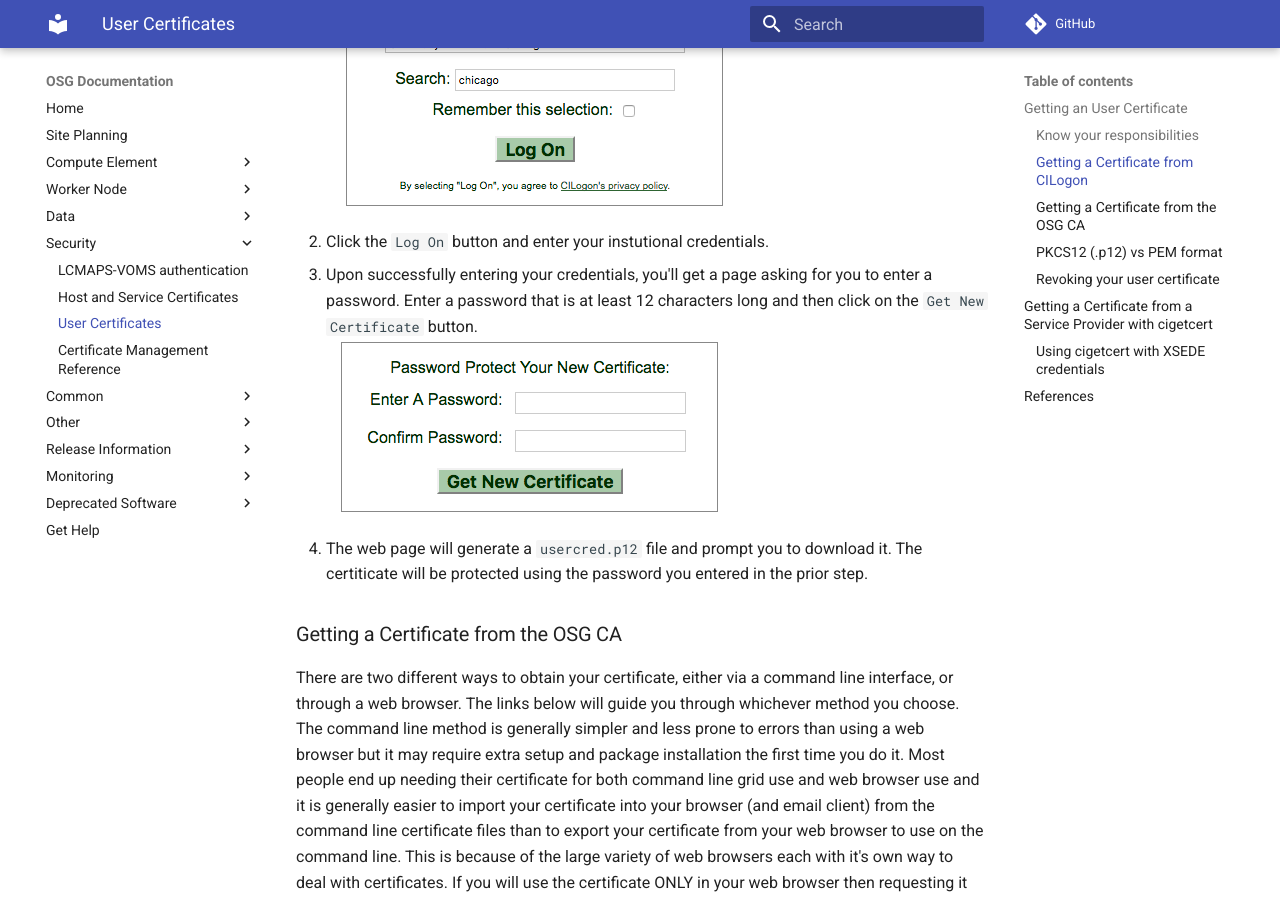
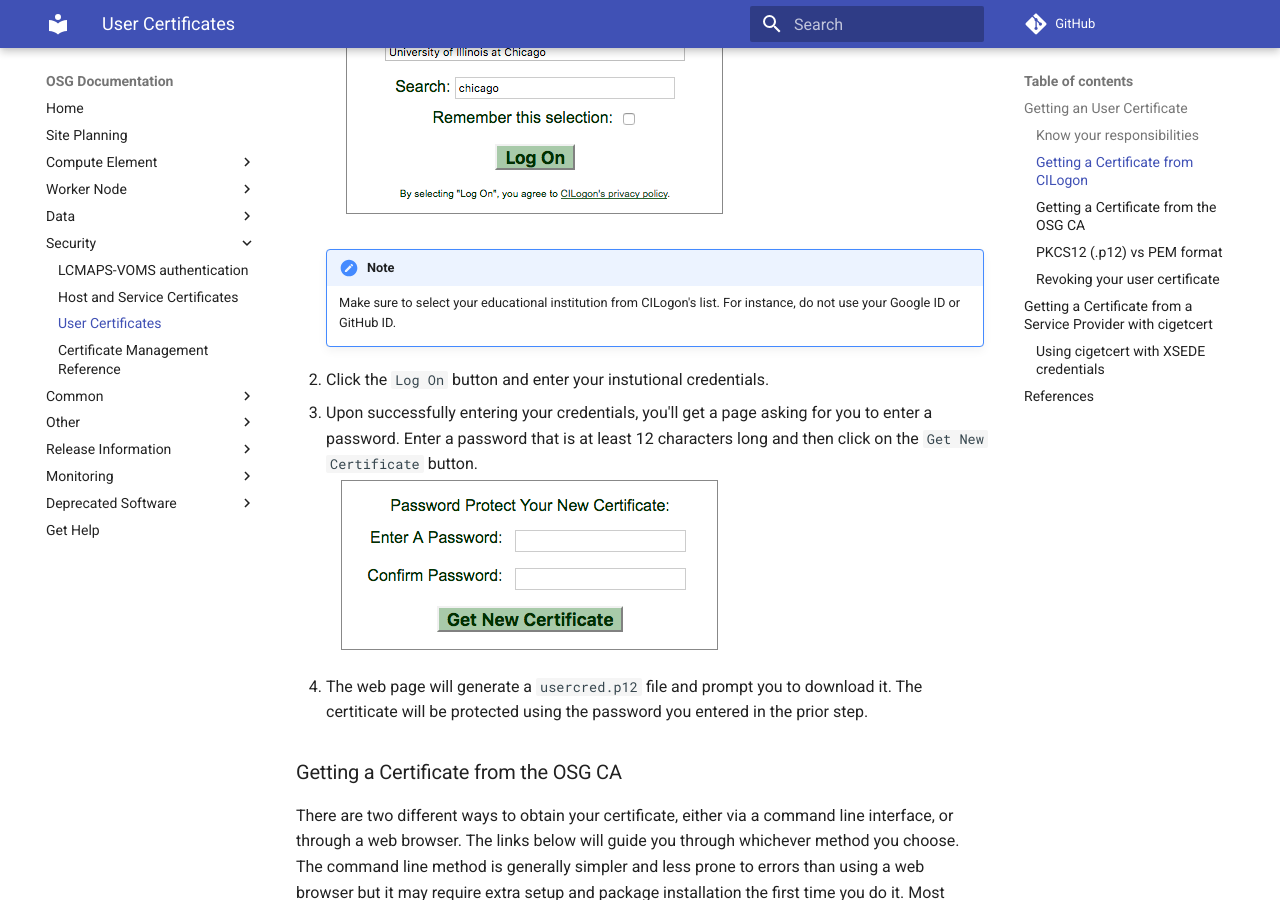
Before and after one commit to osg-htc/docs, an MkDocs documentation site: the page built from docs/security/user-certs.md, in a window 1280 px wide and 900 px high, scrolled down 1029 px. Built offline with MkDocs 1.6.1 and Material for MkDocs 9.7.7, drawn with Linux system fonts in a browser that asks for light colours; comment, search, counter and statistics services are not loaded; old or Windows-style settings are respelled for this version of MkDocs.

Commit message:
select educational institution for cilogon (SOFTWARE-3258)

```diff
--- a/docs/security/user-certs.md
+++ b/docs/security/user-certs.md
@@ -26,6 +26,11 @@ You will have to obtain your user certificate using the [CILogon web UI](https:/
 Follow the steps below to get an user certificate:
 
 1. First, either search for your institution and select it or scroll through list and do the same. <br>![Institution Selection](/img/cilogon_select_idp.png)
+
+    !!! note
+        Make sure to select your educational institution from CILogon's list.
+        For instance, do not use your Google ID or GitHub ID.
+
 1. Click the `Log On` button and enter your instutional credentials.
 1. Upon successfully entering your credentials, you'll get a page asking for you to enter a password.  Enter a password that is at least 12 characters long and then click on the `Get New Certificate` button.<br>![Password entry](/img/cilogon_cert_password.png)
 1. The web page will generate a `usercred.p12` file and prompt you to download it.  The certiticate will be protected
```
